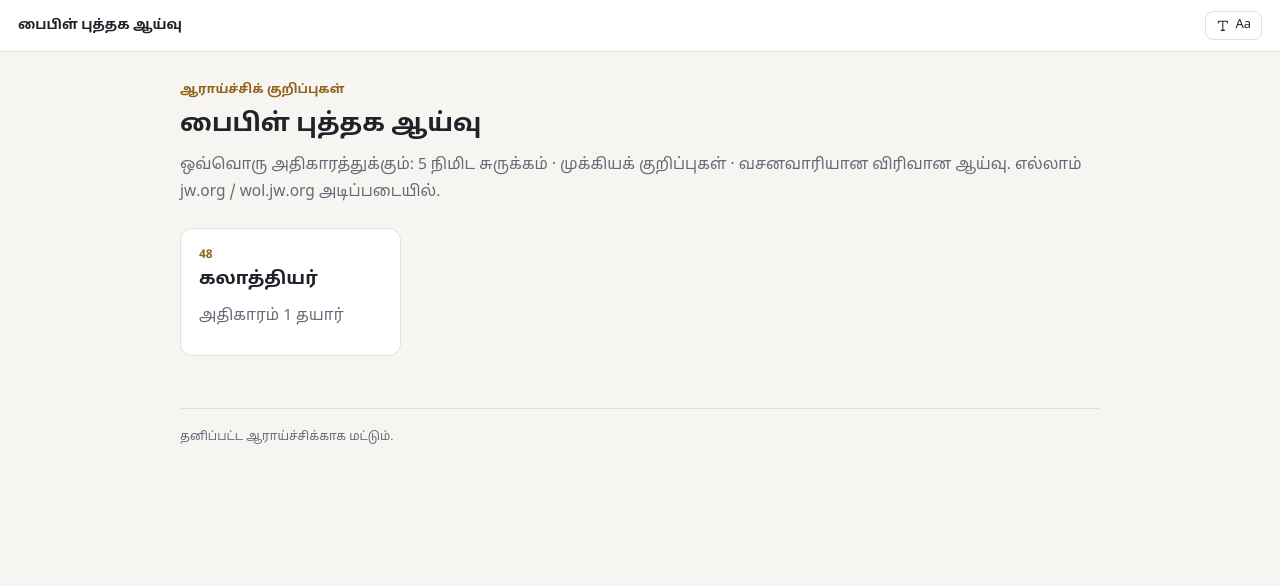
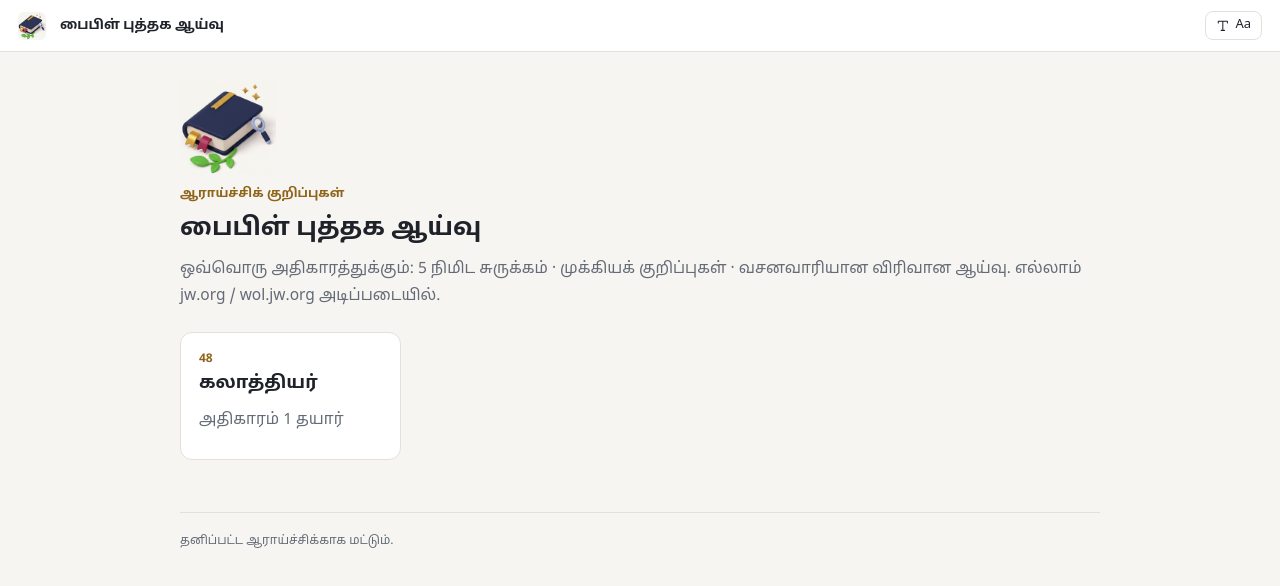
Before and after one commit to jeyantx/bible-books, a plain HTML site: page index.html in a window 1280 px wide. Drawn offline with Linux system fonts and the light colour scheme.

Commit message:
Add site icon (favicon, header logo)
Co-Authored-By: Claude Opus 5.5 <noreply@anthropic.com>

```diff
--- a/assets/style.css
+++ b/assets/style.css
@@ -288,3 +288,5 @@ footer{color:var(--muted);font-size:12px;border-top:1px solid var(--line);paddin
 .avatar.sm{width:28px;height:28px}
 .who-row{display:flex;align-items:center;gap:10px}
 .qa .refs{display:flex;flex-wrap:wrap;gap:6px;margin-top:6px;font-size:12.5px}
+.brand{display:flex;flex:none}
+.brand img{width:28px;height:28px;border-radius:6px}
--- a/index.html
+++ b/index.html
@@ -4,6 +4,8 @@
 <meta charset="utf-8">
 <meta name="viewport" content="width=device-width,initial-scale=1">
 <title>பைபிள் புத்தக ஆய்வு</title>
+<link rel="icon" type="image/png" href="assets/brand/favicon-64.png">
+<link rel="apple-touch-icon" href="assets/brand/apple-touch-icon.png">
 <meta name="description" content="jw.org அடிப்படையிலான பைபிள் புத்தக ஆராய்ச்சிக் குறிப்புகள் — தமிழில்">
 <link rel="preconnect" href="https://fonts.googleapis.com"><link rel="preconnect" href="https://fonts.gstatic.com" crossorigin>
 <link href="https://fonts.googleapis.com/css2?family=Noto+Sans+Tamil:wght@400;500;600;700&display=swap" rel="stylesheet">
@@ -11,9 +13,10 @@
 <script src="assets/app.js"></script>
 </head>
 <body>
-<header class="bar"><nav class="crumbs"><b>பைபிள் புத்தக ஆய்வு</b></nav><div class="spacer"></div><button class="icon-btn" id="reader-btn" aria-label="வாசிப்பு அமைப்புகள்"><i data-i="type"></i>Aa</button></header>
+<header class="bar"><a class="brand" href="./" aria-label="முகப்பு"><img src="assets/brand/logo-96.png" alt="" width="28" height="28"></a><nav class="crumbs"><b>பைபிள் புத்தக ஆய்வு</b></nav><div class="spacer"></div><button class="icon-btn" id="reader-btn" aria-label="வாசிப்பு அமைப்புகள்"><i data-i="type"></i>Aa</button></header>
 <main class="page">
 <div>
+  <img src="assets/brand/logo-512.png" alt="" width="96" height="96" style="margin-bottom:8px">
   <div class="eyebrow">ஆராய்ச்சிக் குறிப்புகள்</div>
   <h1>பைபிள் புத்தக ஆய்வு</h1>
   <p class="lead">ஒவ்வொரு அதிகாரத்துக்கும்: 5 நிமிட சுருக்கம் · முக்கியக் குறிப்புகள் · வசனவாரியான விரிவான ஆய்வு. எல்லாம் jw.org / wol.jw.org அடிப்படையில்.</p>
```
Also changed, not shown: books/galatians/1.html (+3 -1 lines), books/galatians/index.html (+3 -1 lines), assets/brand/apple-touch-icon.png (added), assets/brand/favicon-64.png (added), assets/brand/logo-512.png (added), assets/brand/logo-96.png (added).
